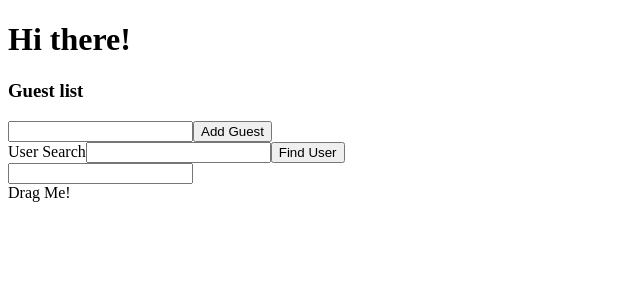
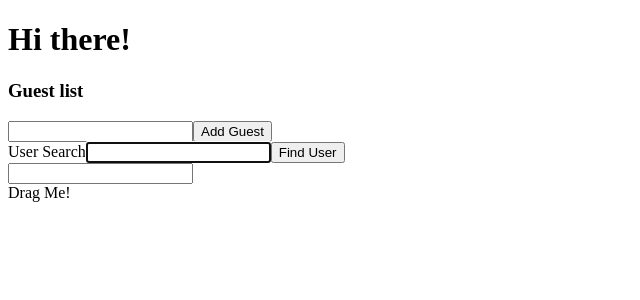
Before and after one commit to immatte/Typescript-App, a React (Create React App) app: page / in a window 1280 px wide. Shown: the top 300 px of the page, without its empty margins (0-640 px from the left). Built offline with nearby package versions, Linux system fonts and the light colour scheme.

Commit message:
Building a UserSearch as ref

```diff
--- a/src/index.tsx
+++ b/src/index.tsx
@@ -1,7 +1,8 @@
 import ReactDOM from "react-dom";
 import GuestList from "./state/Guest.list";
-import UserSearch from "./state/UserSearch";
+// import UserSearch from "./state/UserSearch";
 import EventComponent from "./events/EventComponent";
+import UserSearch from "./refs/UserSearch";
 
 const App = () => {
 return (<div>
--- /dev/null
+++ b/src/refs/UserSearch.tsx
@@ -0,0 +1,48 @@
+import { useState, useRef, useEffect} from "react";
+
+const users = [
+    { name: 'Isabelle', age: 20 },
+    { name: 'Vicky', age: 20 },
+    { name: 'Maya', age: 20 }
+]
+
+const UserSearch: React.FC = () => {
+    const inputRef = useRef<HTMLInputElement | null>(null);
+    const [name, setName] = useState('');
+    const [user, setUser] = useState<{ name: string, age: number } | undefined >();
+
+    useEffect(() => {
+        if(!inputRef.current){
+            return;
+        }
+        inputRef.current.focus()
+    }, []);
+
+    const onClick = () => {
+        const foundUser = users.find((user) => {
+            return user.name === name
+        });
+        console.log(foundUser);
+        setUser(foundUser)
+    }
+
+
+    return (
+
+    <div>
+        User Search
+        <input
+            ref={inputRef}
+            value={name}
+            onChange={e => setName(e.target.value)}/>
+        <button onClick={onClick}>Find User</button>
+        <div>
+            {user && user.name}
+            {user && user.age}
+        </div>
+    </div>
+
+    );
+};
+
+export default UserSearch;
```
